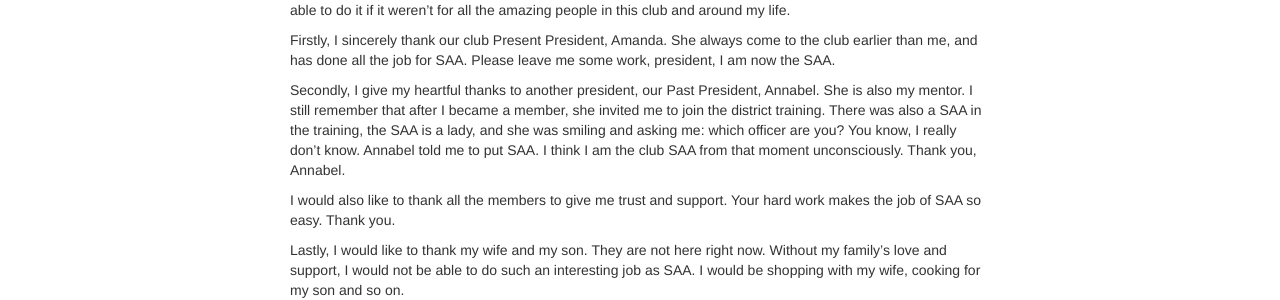
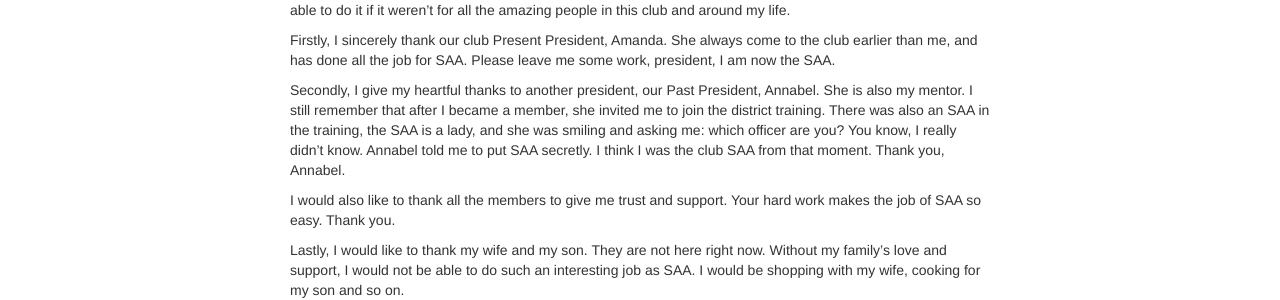
Before and after one commit to wxie2017/wxie2017.github.io, a Jekyll site: the page built from pages/speech/acceptance_of_club_SAA.md, in a window 1280 px wide. Shown: the part 222-522 px from the top of the page. Built offline with Jekyll 4.4.1, drawn with Linux system fonts in a browser that asks for light colours.

Commit message:
minor changes in words

```diff
--- a/pages/speech/acceptance_of_club_SAA.md
+++ b/pages/speech/acceptance_of_club_SAA.md
@@ -20,10 +20,10 @@ some work, president, I am now the SAA.
 
 Secondly, I give my heartful thanks to another president, our Past President,
 Annabel. She is also my mentor. I still remember that after I became a member,
-she invited me to join the district training. There was also a SAA in the training,
+she invited me to join the district training. There was also an SAA in the training,
 the SAA is a lady, and she was smiling and asking me: which officer are you?
-You know, I really don't know. Annabel told me to put SAA. I think I am the
-club SAA from that moment unconsciously. Thank you, Annabel.
+You know, I really didn't know. Annabel told me to put SAA secretly. I think I
+was the club SAA from that moment. Thank you, Annabel.
 
 I would also like to thank all the members to give me trust and support. Your
 hard work makes the job of SAA so easy. Thank you.
```
